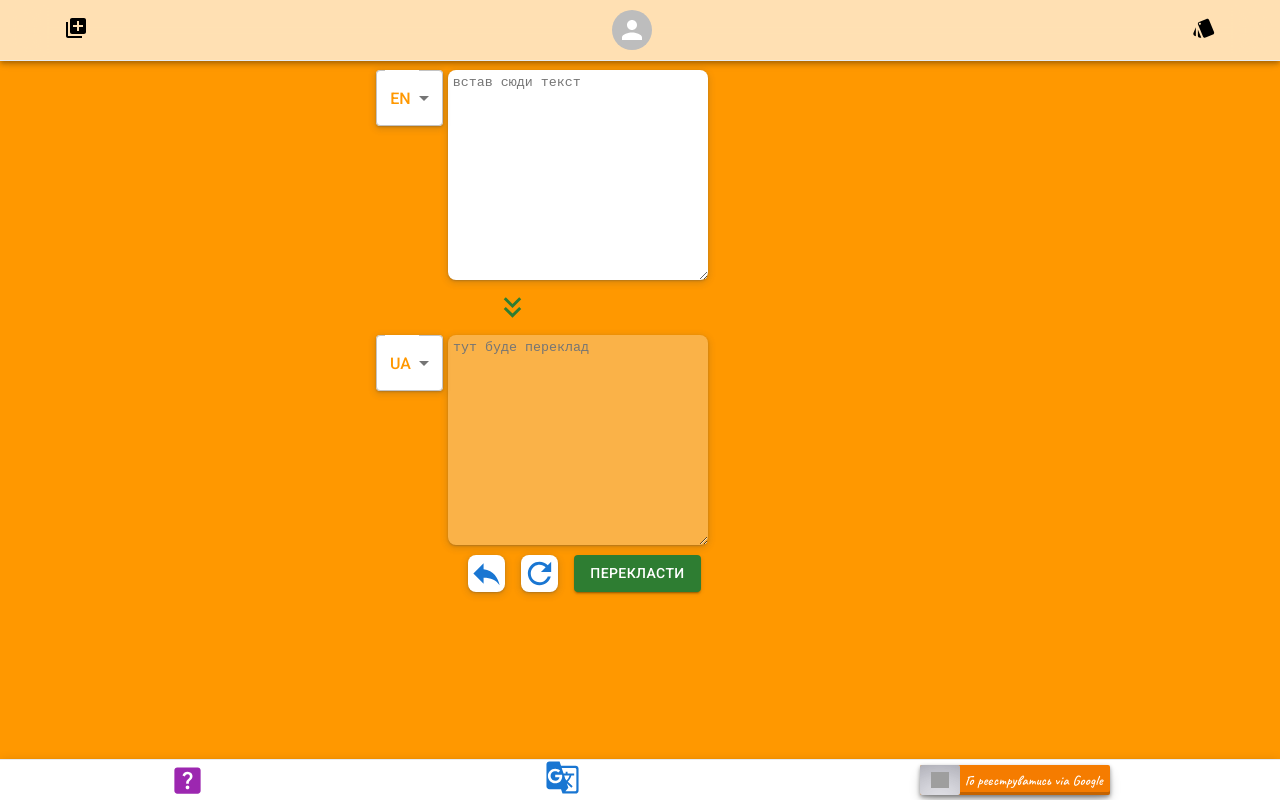
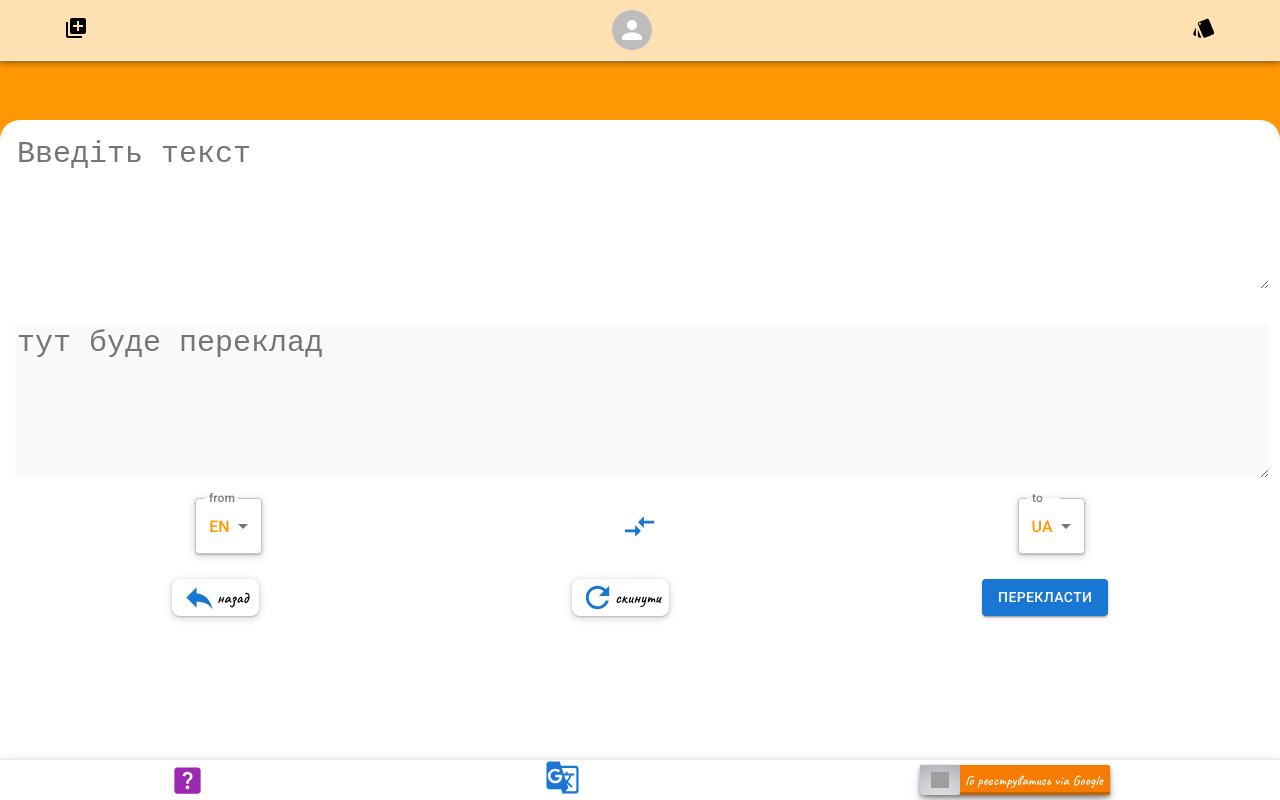
Before and after one commit to myroslav111/Language_cards, a React (Create React App) app: page /Language_cards/translate in a window 1280 px wide. Built offline with nearby package versions, Linux system fonts and the light colour scheme; grey boxes are pictures that could not be loaded.

Commit message:
rewrite translate page

```diff
--- a/src/components/Navigation/Navigation.css
+++ b/src/components/Navigation/Navigation.css
@@ -10,7 +10,7 @@
   border-bottom: 1px solid #e7ebf0;
   box-shadow: rgb(0 0 0 / 20%) 0px 2px 4px -1px,
     rgb(0 0 0 / 14%) 0px 4px 5px 0px, rgb(0 0 0 / 12%) 0px 1px 10px 0px;
-  z-index: 1;
+  z-index: 10;
   backdrop-filter: blur(20px);
   background: rgba(255, 255, 255, 0.7);
 }
--- a/src/components/Translation/Translation.jsx
+++ b/src/components/Translation/Translation.jsx
@@ -6,14 +6,11 @@ import InputLabel from '@mui/material/InputLabel';
 import MenuItem from '@mui/material/MenuItem';
 import FormControl from '@mui/material/FormControl';
 import Select from '@mui/material/Select';
-import Stack from '@mui/material/Stack';
 import Button from '@mui/material/Button';
-import TextareaAutosize from '@mui/material/TextareaAutosize';
 import ReplyIcon from '@mui/icons-material/Reply';
 import RefreshIcon from '@mui/icons-material/Refresh';
-import KeyboardDoubleArrowDownIcon from '@mui/icons-material/KeyboardDoubleArrowDown';
 import getTranslate from 'service/apiTranslate';
-
+import CompareArrowsIcon from '@mui/icons-material/CompareArrows';
 
 function Translation() {
   const [fromLanguage, setFromLanguage] = useState('en');
@@ -29,6 +26,10 @@ function Translation() {
     setTranslated('');
   };
 
+  const handleReverseLang = () => {
+    setFromLanguage(toLanguage);
+    setToLanguage(fromLanguage);
+  };
   const handleTranslate = async () => {
     if (!textForTranslate) {
       toast.warn('🦄 Додай слово для перекладу !');
@@ -56,40 +57,70 @@ function Translation() {
   return (
     <div
       style={{
-        display: 'flex',
-        flexDirection: 'column',
-        alignItems: 'center',
-        width: '80vw',
-        // marginRight: 'auto',
-        // marginLeft: 'auto',
+        background: 'white',
         height: '80vh',
-        position: 'absolute',
-        top: '60px',
+        borderRadius: '20px 20px 0 0',
+        position: 'fixed',
+        bottom: '40px',
+        width: '100vw',
+        zIndex: '0',
       }}
     >
-      {/* width: 100%;
-    margin-right: auto;
-    margin-left: auto;
-    height: 90vh;
-    position: absolute;
-    top: 60px; */}
+      <div style={{ padding: '15px' }}>
+        {/* textarea */}
+        <textarea
+          value={textForTranslate}
+          onChange={e => setTextForTranslate(e.target.value)}
+          rows="8"
+          cols="18"
+          aria-label="maximum height"
+          placeholder="Введіть текст"
+          style={{
+            height: '150px',
+            overflow: 'hidden',
+            fontSize: '30px',
+            border: 'none',
+            outline: 'none',
+            width: '100%',
+          }}
+        ></textarea>
+      </div>
+
+      <div style={{ padding: '15px' }}>
+        {/* textarea */}
+        <textarea
+          disabled
+          value={translated}
+          rows="8"
+          cols="18"
+          aria-label="maximum height"
+          placeholder="тут буде переклад"
+          style={{
+            height: '150px',
+            overflow: 'hidden',
+            fontSize: '30px',
+            border: 'none',
+            outline: 'none',
+            width: '100%',
+          }}
+        ></textarea>
+      </div>
+
       <div
         style={{
           display: 'flex',
-          alignContent: 'center',
-          justifyContent: 'center',
-          marginTop: '10px',
-          marginBottom: '10px',
-          marginLeft: '60px',
+          justifyContent: 'space-around',
+          alignItems: 'center',
+          padding: '0 15px 0 15px',
+          marginBottom: '25px',
         }}
       >
         {/* select */}
-        <Box sx={{ marginRight: '5px' }}>
+        <Box sx={{}}>
           <FormControl>
-            <InputLabel
-              id="demo-simple-select-label"
-              sx={{ color: 'grey' }}
-            ></InputLabel>
+            <InputLabel id="demo-simple-select-label" sx={{ color: 'grey' }}>
+              from
+            </InputLabel>
             <Select
               sx={{
                 border: 'none',
@@ -107,50 +138,23 @@ function Translation() {
             >
               <MenuItem value={'en'}>EN</MenuItem>
               <MenuItem value={'uk'}>UA</MenuItem>
-              <MenuItem value={'de'}>D</MenuItem>
+              <MenuItem value={'de'}>DE</MenuItem>
             </Select>
           </FormControl>
         </Box>
-        {/* textarea */}
-        <TextareaAutosize
-          value={textForTranslate}
-          onChange={e => setTextForTranslate(e.target.value)}
-          maxRows={18}
-          aria-label="maximum height"
-          placeholder="встав сюди текст"
-          style={{
-            height: 200,
-            width: 250,
-            border: 'none',
-            borderRadius: '8px',
-            background: '',
-            padding: '5px',
-            outline: 'none',
-            boxShadow:
-              'rgba(60, 64, 67, 0.3) 0px 1px 2px 0px, rgba(60, 64, 67, 0.15) 0px 2px 6px 2px',
-          }}
+
+        <CompareArrowsIcon
+          fontSize="large"
+          color="primary"
+          onClick={handleReverseLang}
         />
-      </div>
 
-      <KeyboardDoubleArrowDownIcon fontSize="large" color="success" />
-
-      <div
-        style={{
-          display: 'flex',
-          alignContent: 'center',
-          justifyContent: 'center',
-          marginTop: '10px',
-          marginLeft: '60px',
-        }}
-      >
-        {/* <span>en</span> */}
         {/* select */}
-        <Box sx={{ marginRight: '5px' }}>
+        <Box sx={{}}>
           <FormControl>
-            <InputLabel
-              id="demo-simple-select-label"
-              sx={{ color: 'grey' }}
-            ></InputLabel>
+            <InputLabel id="demo-simple-select-label" sx={{ color: 'grey' }}>
+              to
+            </InputLabel>
             <Select
               sx={{
                 background: 'white',
@@ -166,48 +170,25 @@ function Translation() {
             >
               <MenuItem value={'en'}>EN</MenuItem>
               <MenuItem value={'uk'}>UA</MenuItem>
-              <MenuItem value={'de'}>D</MenuItem>
+              <MenuItem value={'de'}>DE</MenuItem>
             </Select>
           </FormControl>
         </Box>
-        {/* textarea */}
-        <TextareaAutosize
-          disabled
-          maxRows={18}
-          aria-label="maximum height"
-          placeholder="тут буде переклад"
-          // defaultValue=""
-          value={translated}
-          style={{
-            height: 200,
-            width: 250,
-            border: 'none',
-            borderRadius: '8px',
-            background: '',
-            padding: '5px',
-            outline: 'none',
-            boxShadow:
-              'rgba(60, 64, 67, 0.3) 0px 1px 2px 0px, rgba(60, 64, 67, 0.15) 0px 2px 6px 2px',
-          }}
-        />
       </div>
 
-      <Stack
-        spacing={2}
-        direction="row"
-        sx={{
-          marginTop: '10px',
-          // width: '400px',
+      <div
+        style={{
+          display: 'flex',
           justifyContent: 'space-around',
-          // padding: '5px',
-          marginLeft: '145px',
+          alignItems: 'center',
+          padding: '0 15px 0 15px',
         }}
       >
         <div
           style={{
             cursor: 'pointer',
             background: 'white',
-            width: '37px',
+            width: '87px',
             height: '37px',
             display: 'flex',
             alignItems: 'center',
@@ -224,12 +205,13 @@ function Translation() {
               navigate(location?.state?.from?.pathname ?? '/');
             }}
           />
+          назад
         </div>
         <div
           style={{
             cursor: 'pointer',
             background: 'white',
-            width: '37px',
+            width: '97px',
             height: '37px',
             display: 'flex',
             alignItems: 'center',
@@ -243,15 +225,16 @@ function Translation() {
             fontSize="large"
             color="primary"
             onClick={handleRefreshInput}
-          />
+          />{' '}
+          скинути
         </div>
-        <Button onClick={handleTranslate} variant="contained" color="success">
+        <Button onClick={handleTranslate} variant="contained" color="primary">
           Перекласти
         </Button>
-      </Stack>
+        {/* </Stack> */}
+      </div>
     </div>
   );
 }
 
-
 export default Translation;
```
